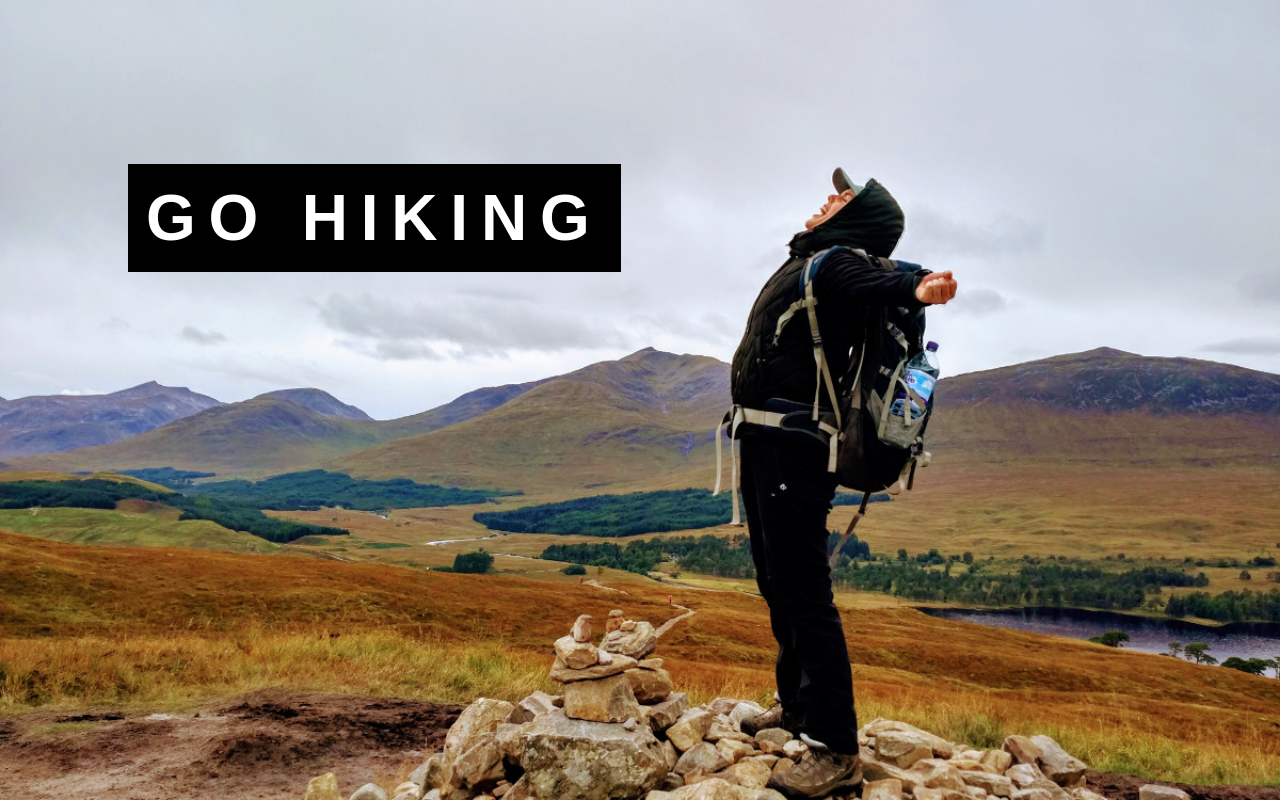
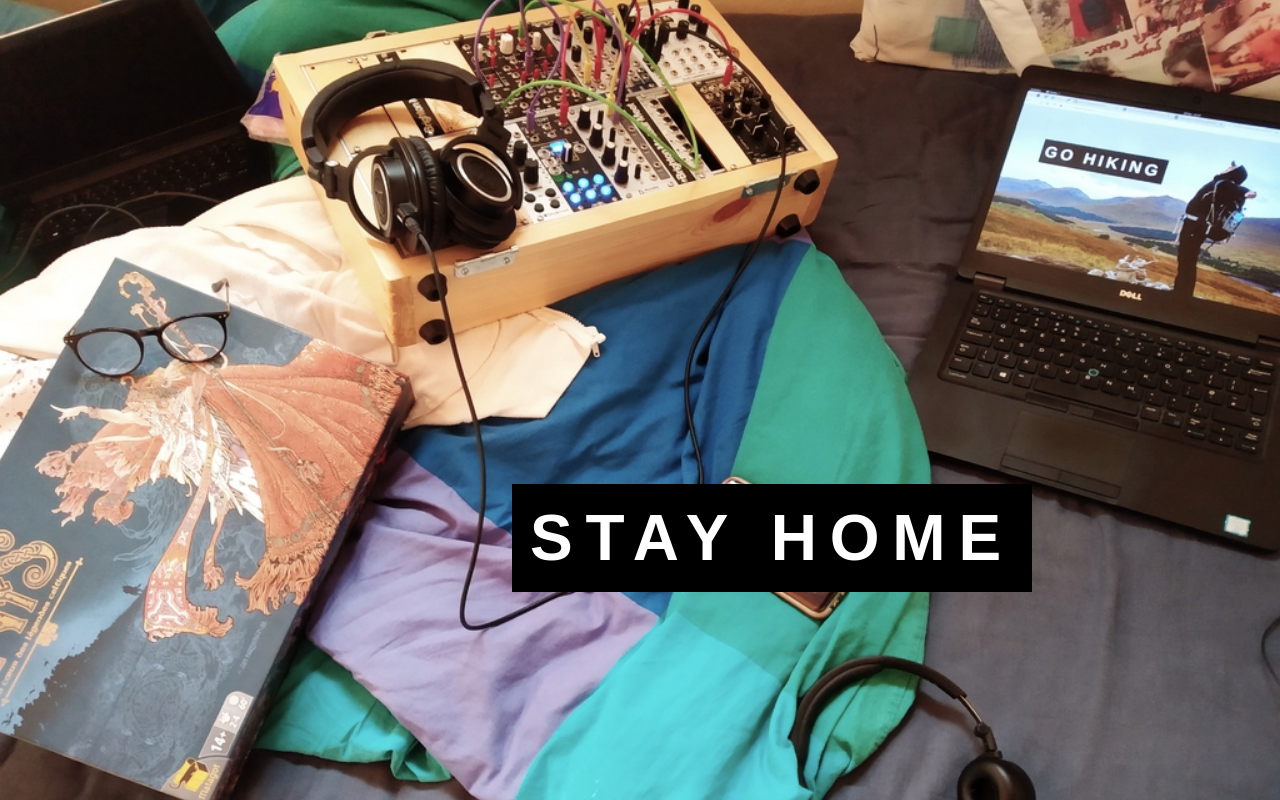
Before and after one commit to Nagasaki45/fuckthisshit.solutions, a plain HTML site: page index.html in a window 1280 px wide. Drawn offline with Linux system fonts and the light colour scheme.

Commit message:
STAY HOME (covid19)

```diff
--- a/index.html
+++ b/index.html
@@ -2,7 +2,7 @@
 <html>
 <head>
 
-<title>GO HIKING | Fuck this shit solutions</title>
+<title>STAY HOME | Fuck this shit solutions</title>
 
 <meta name="description" content="When nothing else works... Fuck this shit!">
 <meta name="viewport" content="width=device-width, initial-scale=1.0">
@@ -21,15 +21,15 @@ body, html {
   background-position: center;
   background-repeat: no-repeat;
   background-size: cover;
-  background-image: url("hiking.jpg");
+  background-image: url("home.jpg");
   height: 100%;
 }
 
 .caption {
   position: absolute;
-  left: 10%;
-  top: 20%;
-  width: 90%;
+  left: 40%;
+  top: 60%;
+  width: 60%;
 }
 
 .caption span.border {
@@ -47,7 +47,7 @@ body, html {
 
 <div class="background">
   <h1 class="caption">
-    <span class="border">GO HIKING</span>
+    <span class="border">STAY HOME</span>
   </h1>
 </div>
 
```
Also changed, not shown: hiking.jpg (deleted), home.jpg (added).
